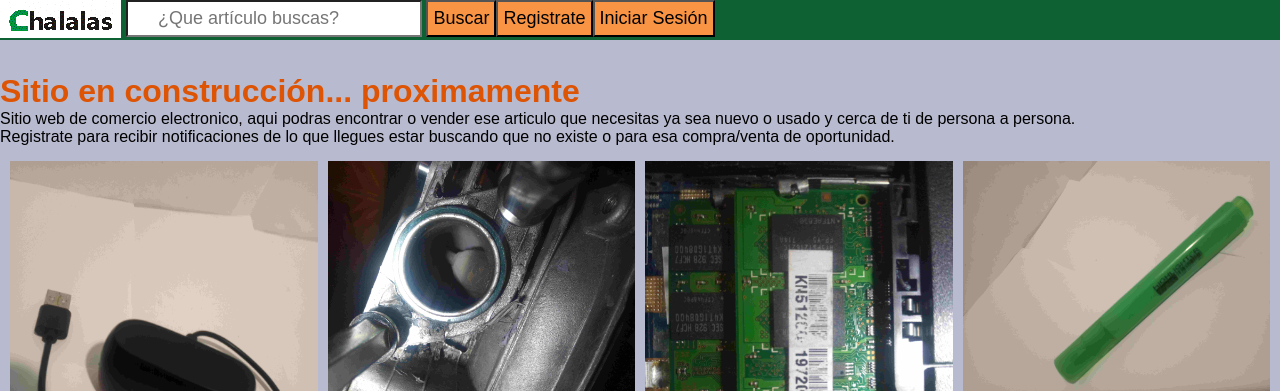
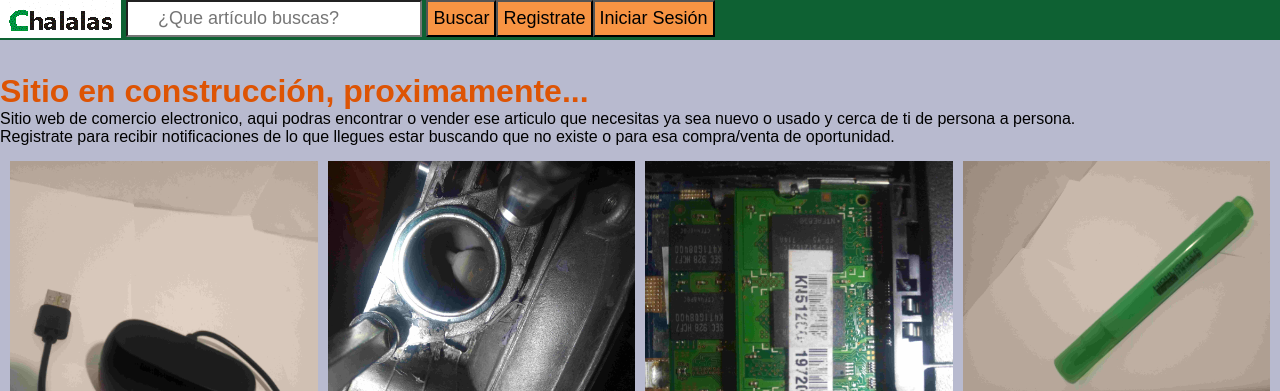
Before and after one commit to YanniCastle/chalalas, a PHP site: page /curso_php/ in a window 1280 px wide. Shown: the top 391 px of the page. Run offline with PHP 8.4, Linux system fonts and the light colour scheme; a stand-in replaces the project's code that opens the database connection.

Commit message:
proximamente...

```diff
--- a/index.php
+++ b/index.php
@@ -70,7 +70,7 @@
   <!--Aqui esta la presentacion-->
   <!--<div class="logo"><img src="imagenes/imagenes_chalalas/chalalas2.gif" alt="chalalas.com"></div>-->
   <main class="contenido-principal">
-    <h1 class="contenido-principal__titulo">Sitio en construcción... proximamente</h1>
+    <h1 class="contenido-principal__titulo">Sitio en construcción, proximamente...</h1>
     <p class="contenido-principal__resumen">
       Sitio web de comercio electronico, aqui podras encontrar o vender ese articulo que necesitas ya sea nuevo o usado y cerca de ti de persona a persona.
     </p>
```
